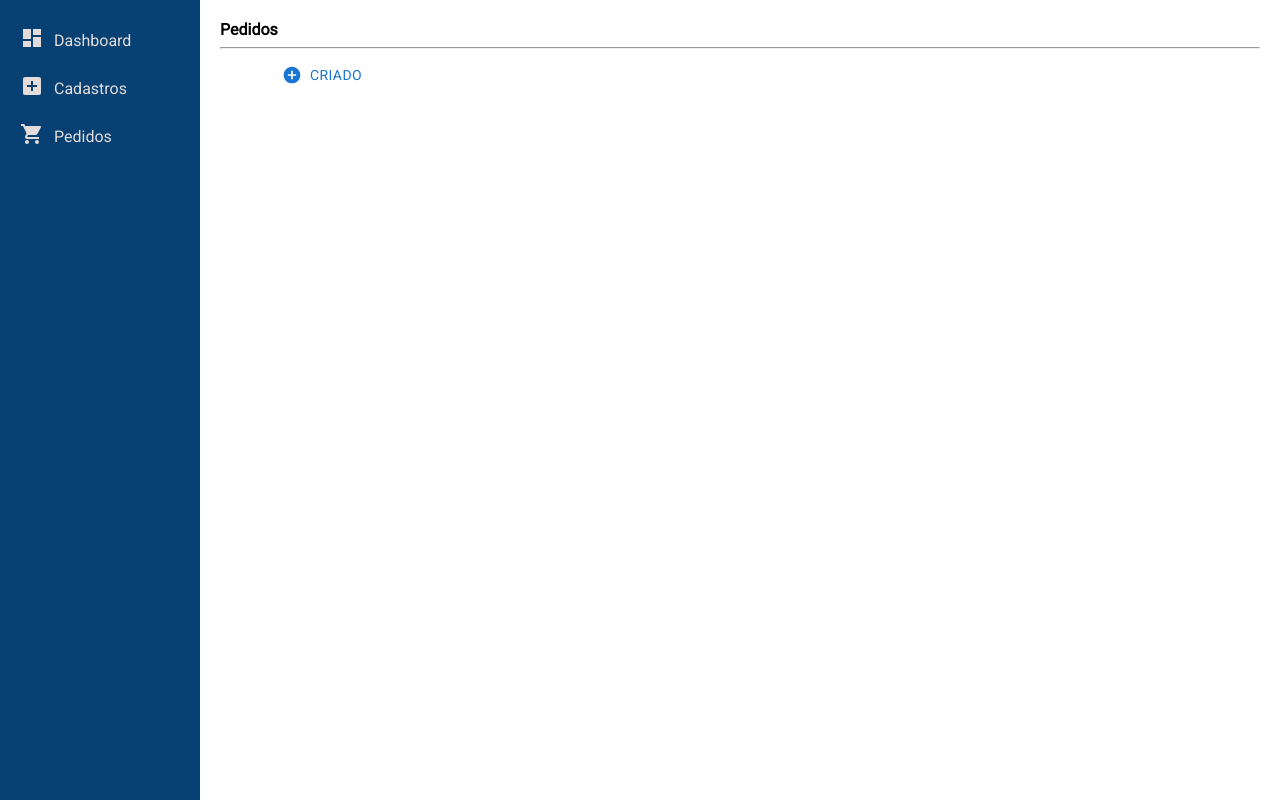
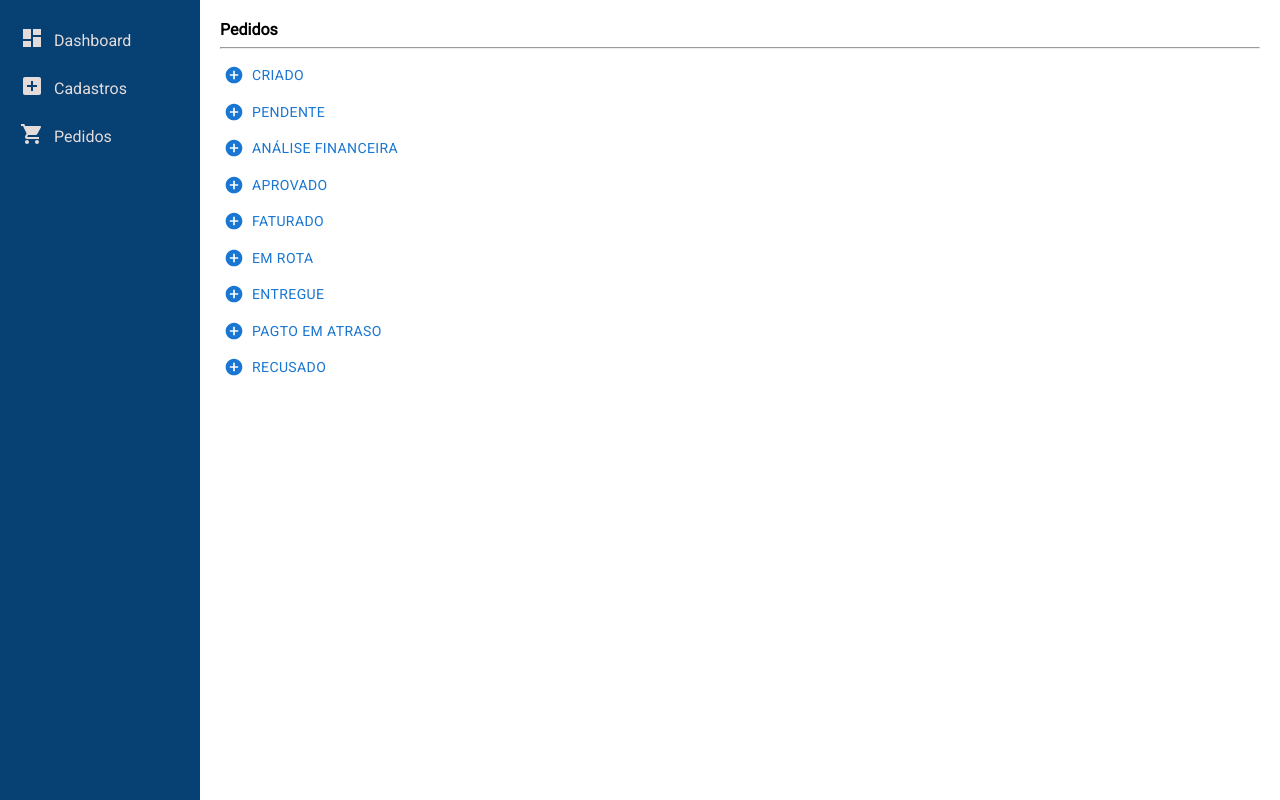
Before and after one commit to HenriqueOPeixoto/app-kodyak, a React (Vite) app in the folder frontend-kodyak/: page /pedidos in a window 1280 px wide. Built offline with nearby package versions, Linux system fonts and the light colour scheme; no server answers.

Commit message:
Adicionar novos estados de pedido no menu de pedidos

```diff
--- a/frontend-kodyak/src/components/Pedidos/MenuPedidos.tsx
+++ b/frontend-kodyak/src/components/Pedidos/MenuPedidos.tsx
@@ -26,6 +26,14 @@ function MenuPedidos() {
         <div className='BotoesPedidos'>
           {/* Ao clicar em um botão, muda o estado de activeButton, fazendo com que outra tabela seja renderizada */}
           <Button startIcon={<AddCircleIcon />} onClick={() => {handleButtonClick('criado')}}>Criado</Button>
+          <Button startIcon={<AddCircleIcon />} onClick={() => {handleButtonClick('pendente')}}>Pendente</Button>
+          <Button startIcon={<AddCircleIcon />} onClick={() => {handleButtonClick('análise_financeira')}}>Análise Financeira</Button>
+          <Button startIcon={<AddCircleIcon />} onClick={() => {handleButtonClick('aprovado')}}>Aprovado</Button>
+          <Button startIcon={<AddCircleIcon />} onClick={() => {handleButtonClick('faturado')}}>Faturado</Button>
+          <Button startIcon={<AddCircleIcon />} onClick={() => {handleButtonClick('em_rota')}}>Em Rota</Button>
+          <Button startIcon={<AddCircleIcon />} onClick={() => {handleButtonClick('entregue')}}>Entregue</Button>
+          <Button startIcon={<AddCircleIcon />} onClick={() => {handleButtonClick('pagamento_em_atraso')}}>Pagto em Atraso</Button>
+          <Button startIcon={<AddCircleIcon />} onClick={() => {handleButtonClick('recusado')}}>Recusado</Button>
         </div>
         <div className='ListaPedidos'>
           {/* As linhas abaixo controlam qual tabela de pedido deve ser exibida
--- a/frontend-kodyak/src/components/Pedidos/styles/MenuPedidos.css
+++ b/frontend-kodyak/src/components/Pedidos/styles/MenuPedidos.css
@@ -8,6 +8,7 @@
     justify-content: flex-start;
     max-width: 35%;
     min-width: 20%;
+    align-items: start;
 }
 
 .Pedidos {
```
